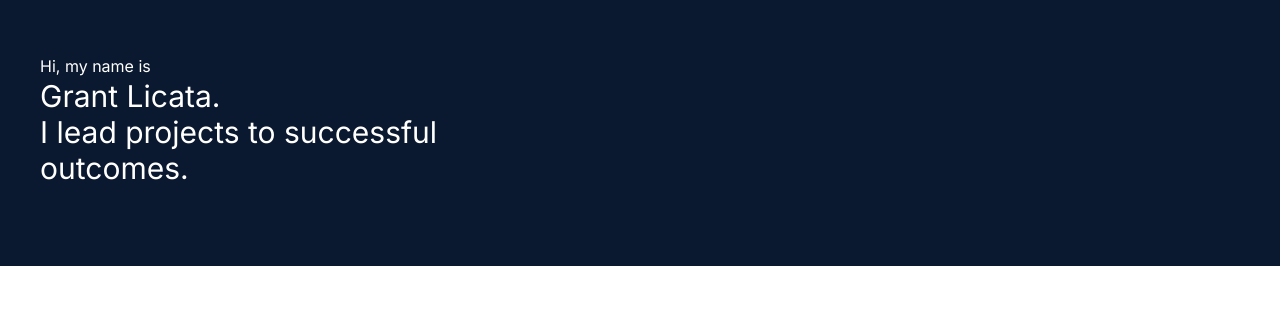
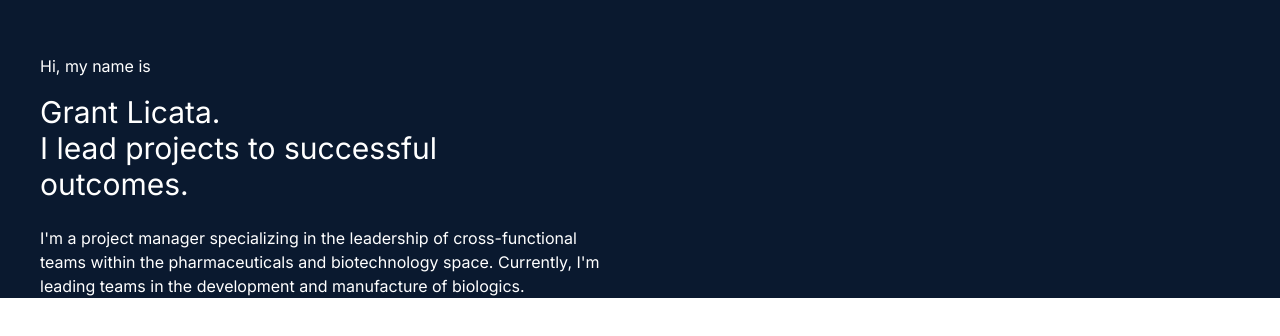
Before and after one commit to GrantLicata/Portfolio_V2, a Next.js app: page / in a window 1280 px wide. Shown: the part 106-442 px from the top of the page. Built offline with nearby package versions, Linux system fonts and the light colour scheme.

Commit message:
Description Added for title

```diff
--- a/components/Title.tsx
+++ b/components/Title.tsx
@@ -1,10 +1,20 @@
 const Title = () => {
   return (
-    <div className="text-white pb-20 pl-10">
-      <h3>Hi, my name is</h3>
-      <h1 className="text-3xl">Grant Licata.</h1>
-      <h1 className="text-3xl">I lead projects to successful</h1>
-      <h1 className="text-3xl">outcomes.</h1>
+    <div className="pl-10 max-w-[600px]">
+      <div className="text-white pb-6">
+        <h3 className="pb-4">Hi, my name is</h3>
+        <h1 className="text-3xl">Grant Licata.</h1>
+        <h1 className="text-3xl">I lead projects to successful</h1>
+        <h1 className="text-3xl">outcomes.</h1>
+      </div>
+      <div>
+        <h3 className="text-white">
+          I'm a project manager specializing in the leadership of
+          cross-functional teams within the pharmaceuticals and biotechnology
+          space. Currently, I'm leading teams in the development and manufacture
+          of biologics.
+        </h3>
+      </div>
     </div>
   );
 };
```
